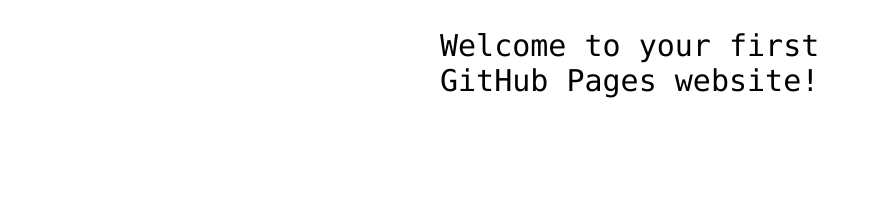
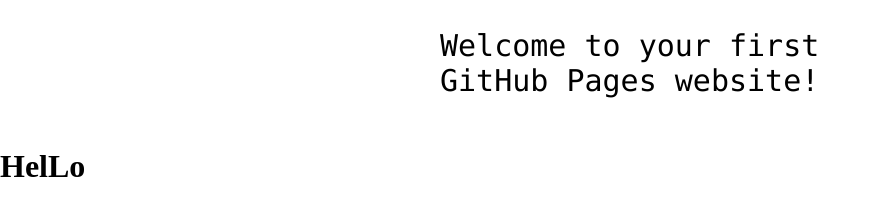
Before and after one commit to YusufOaris/hello-world, a plain HTML site: page index.html in a window 1280 px wide. Shown: the part 360-576 px from the top of the page, without its empty margins (0-895 px from the left). Drawn offline with Linux system fonts and the light colour scheme.

Commit message:
Update index.html

```diff
--- a/index.html
+++ b/index.html
@@ -13,6 +13,7 @@
 
 <!-- Change this code here by copy and pasting your template on line 15 -->
 <p>Welcome to your first GitHub Pages website!</p>
+<h1>HelLo</h1>
 
 </body>
 </html>
```
